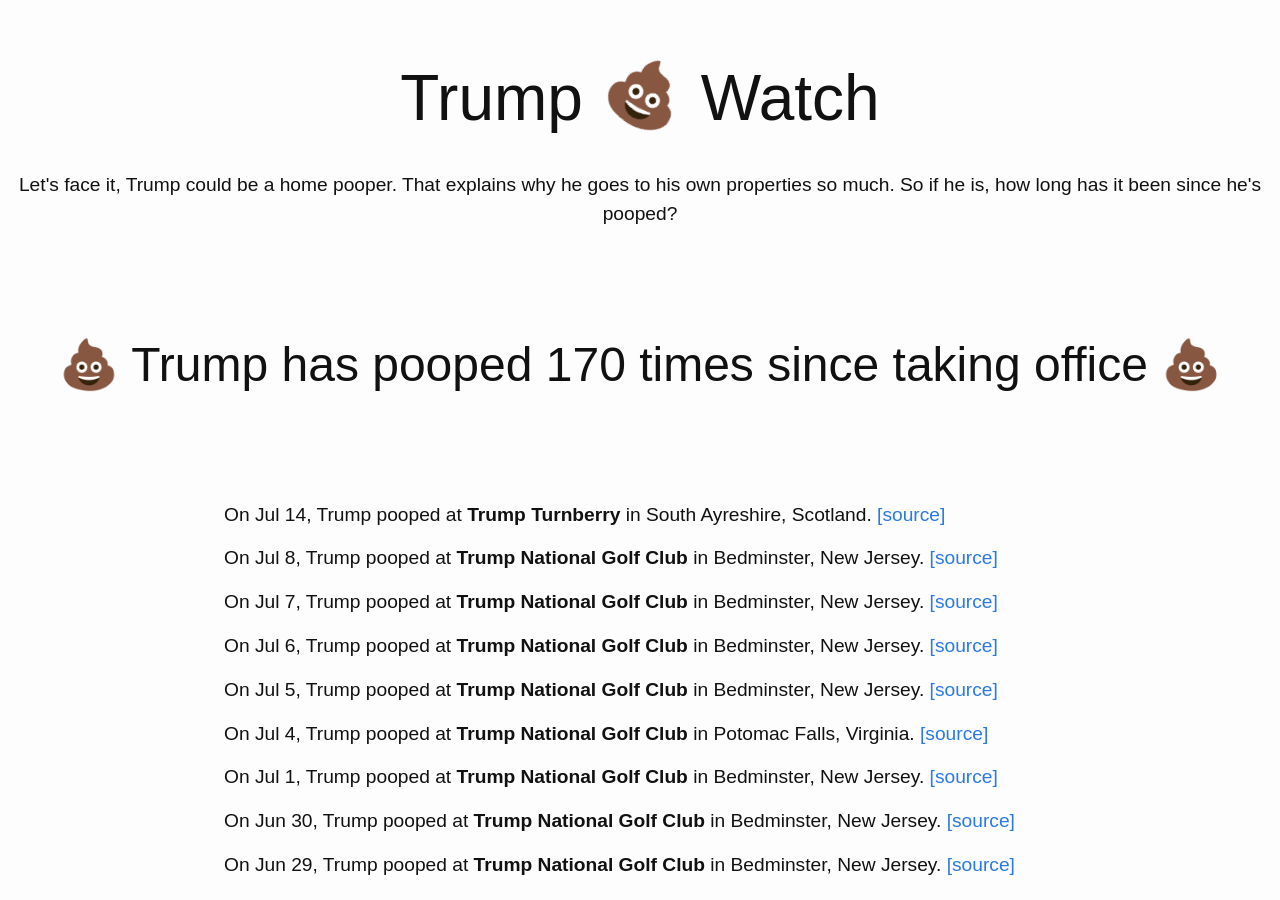
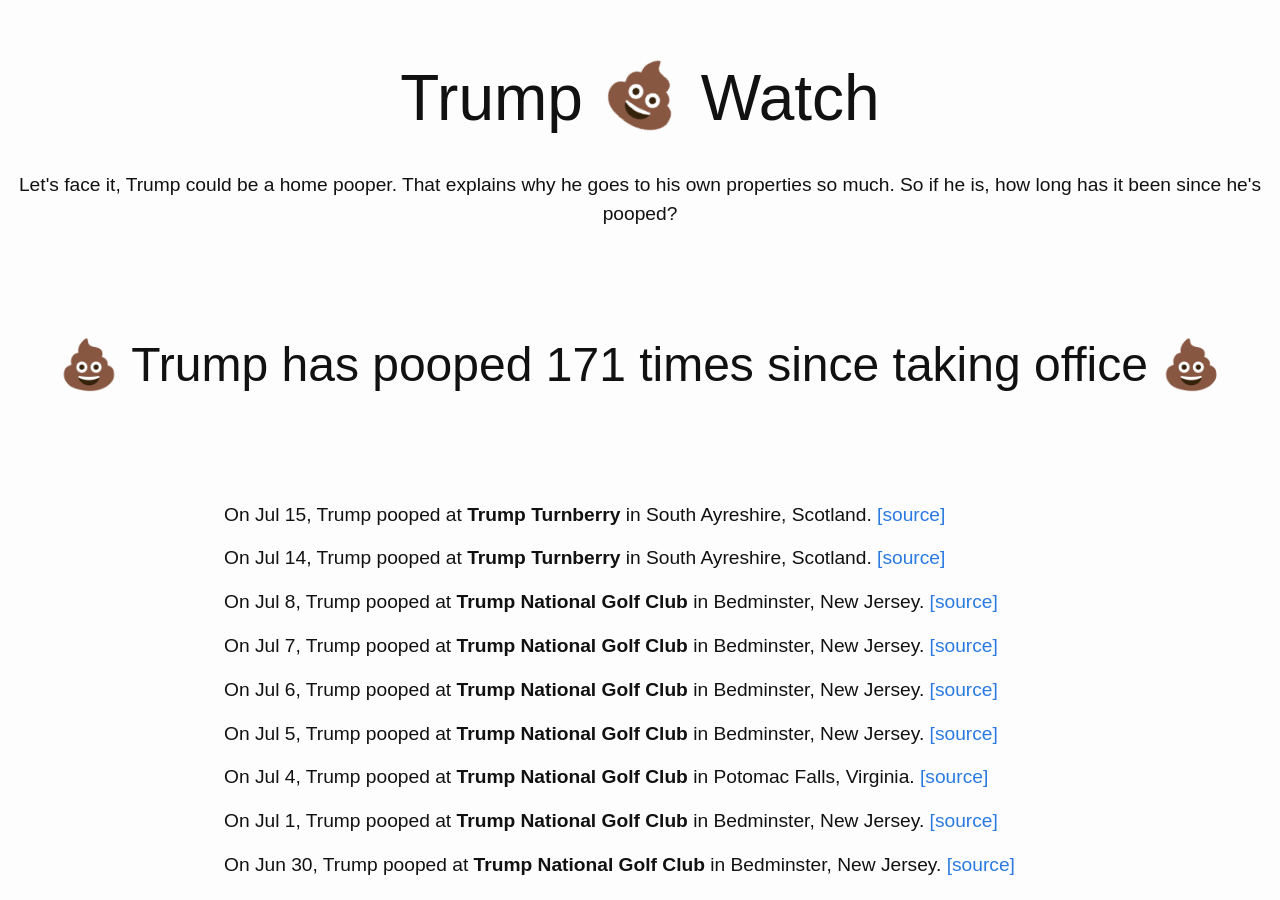
Before and after one commit to dansinker/trumppoopwatch.org, a Jekyll site: the page built from pooparchive.md, in a window 1280 px wide and 900 px high. Built offline with Jekyll 4.4.1, drawn with Linux system fonts in a browser that asks for light colours; nearby versions of some CDN libraries.

Commit message:
other scotland poop

```diff
--- a/_data/trumps.yml
+++ b/_data/trumps.yml
@@ -1,4 +1,8 @@
 poops:
+- location: Trump Turnberry
+  city: South Ayreshire, Scotland
+  date: 2018-07-15
+  link: https://twitter.com/realDonaldTrump/status/1018068353305411584
 - location: Trump Turnberry
   city: South Ayreshire, Scotland
   date: 2018-07-14
```
